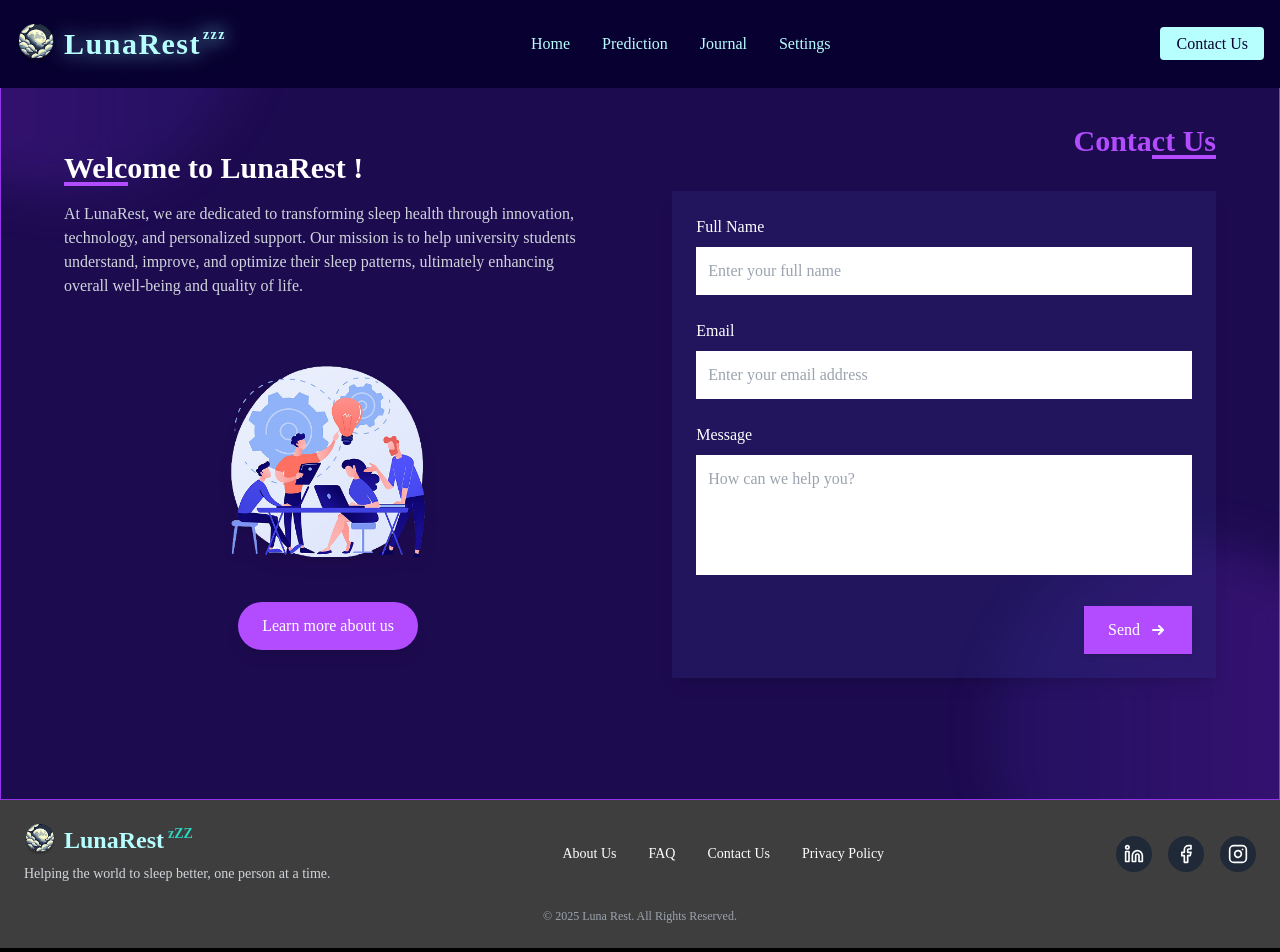
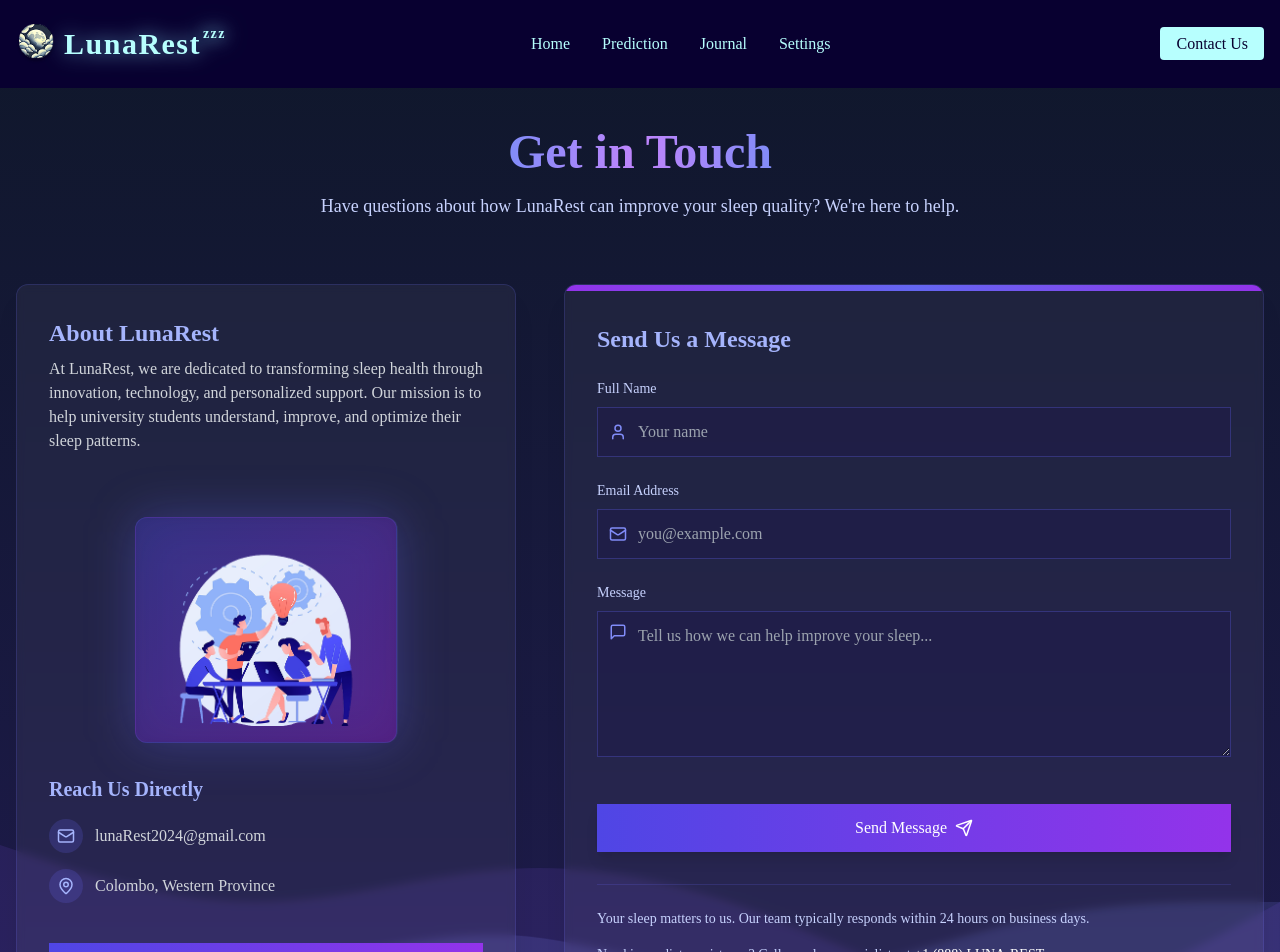
Before and after one commit to rusirasandul/LunaRest-, a React (Vite) app in the folder vite-project/: page /contact in a window 1280 px wide. Shown: the top 952 px of the page. Built offline with nearby package versions, Linux system fonts and the light colour scheme; a web font is replaced by a local one.

Commit message:
modify the complete contact page with ui

```diff
--- a/vite-project/src/pages/ContactPage.jsx
+++ b/vite-project/src/pages/ContactPage.jsx
@@ -1,104 +1,224 @@
 import { useNavigate } from "react-router-dom";
 import contact from "../assets/Contact.png";
+import { useState } from "react";
+import { Mail, MapPin, Send, User, MessageSquare } from 'lucide-react';
 
 const ContactPage = () => {
-    const navigate = useNavigate(); // Initialize navigate
+    const navigate = useNavigate();
+    const [formData, setFormData] = useState({
+        name: "",
+        email: "",
+        message: ""
+    });
+
+    const handleChange = (e) => {
+        setFormData({
+            ...formData,
+            [e.target.name]: e.target.value
+        });
+    };
+
+    const handleSubmit = (e) => {
+        e.preventDefault();
+        // Handle form submission logic here
+        console.log("Form submitted:", formData);
+        // Reset form
+        setFormData({ name: "", email: "", message: "" });
+    };
 
     return (
-        <div className="relative flex items-center justify-center min-h-screen p-4 overflow-hidden text-white border border-purple-600 md:p-6 bg-herobg2">
-            {/* Decorative Gradient Circles */}
-            <div className="absolute top-0 left-0 z-0 -translate-y-1/2 rounded-full w-96 h-96 bg-gradient-to-r from-purple-700/30 to-indigo-600/10 blur-xl -translate-x-1/3"></div>
+        <div className="min-h-screen overflow-x-hidden text-white bg-gradient-to-b from-slate-900 to-indigo-950">
+            {/* Hero Section with Animated Waves */}
+            <div className="relative overflow-hidden top-20">
+                {/* Animated wave background */}
+                <div className="absolute inset-0 z-0">
+                    <svg className="absolute bottom-0 left-0 w-full" viewBox="0 0 1440 320" xmlns="http://www.w3.org/2000/svg">
+                        <path
+                            fill="rgba(129, 140, 248, 0.2)"
+                            d="M0,192L48,197.3C96,203,192,213,288,202.7C384,192,480,160,576,165.3C672,171,768,213,864,213.3C960,213,1056,171,1152,149.3C1248,128,1344,128,1392,128L1440,128L1440,320L1392,320C1344,320,1248,320,1152,320C1056,320,960,320,864,320C768,320,672,320,576,320C480,320,384,320,288,320C192,320,96,320,48,320L0,320Z"
+                            className="animate-pulse"
+                        ></path>
+                    </svg>
+                    <svg className="absolute bottom-0 left-0 w-full" viewBox="0 0 1440 320" xmlns="http://www.w3.org/2000/svg">
+                        <path
+                            fill="rgba(139, 92, 246, 0.15)"
+                            d="M0,64L48,80C96,96,192,128,288,128C384,128,480,96,576,90.7C672,85,768,107,864,144C960,181,1056,235,1152,234.7C1248,235,1344,181,1392,154.7L1440,128L1440,320L1392,320C1344,320,1248,320,1152,320C1056,320,960,320,864,320C768,320,672,320,576,320C480,320,384,320,288,320C192,320,96,320,48,320L0,320Z"
+                            className="animate-pulse animation-delay-1000"
+                        ></path>
+                    </svg>
+                </div>
 
-            <div className="absolute bottom-0 right-0 z-0 rounded-full w-96 h-96 bg-gradient-to-l from-purple-700/30 to-indigo-600/10 blur-xl translate-y-1/3 translate-x-1/4"></div>
+                {/* Content */}
+                <div className="container relative z-10 px-4 py-12 mx-auto">
+                    {/* Main content container */}
+                    <div className="mx-auto max-w-7xl">
+                        {/* Page header */}
+                        <div className="mb-16 text-center">
+                            <h1 className="mb-4 text-4xl font-bold md:text-5xl">
+                                <span className="text-transparent bg-clip-text bg-gradient-to-r from-indigo-400 via-purple-400 to-indigo-400">
+                                    Get in Touch
+                                </span>
+                            </h1>
+                            <p className="max-w-2xl mx-auto text-lg text-indigo-200">
+                                Have questions about how LunaRest can improve your sleep quality? We're here to help.
+                            </p>
+                        </div>
 
-            {/* Main Content Section */}
-            <section className="container relative z-10 max-w-6xl py-8 mx-auto">
-                <div className="flex flex-col gap-8 md:flex-row md:items-center">
-                    {/* Left Column - About */}
-                    <div className="w-full md:w-1/2 md:pr-8">
-                        <h1 className="relative mb-4 text-2xl font-bold text-white md:text-3xl">
-                            Welcome to LunaRest !
-                            <span className="absolute bottom-0 left-0 w-16 h-1 mt-1 bg-h2"></span>
-                        </h1>
-                        <p className="mb-6 text-sm leading-relaxed text-gray-300 md:text-base">
+                        {/* Two column layout */}
+                        <div className="flex flex-col items-stretch gap-12 lg:flex-row">
+                            {/* Left column - About */}
+                            <div className="flex flex-col w-full lg:w-5/12">
+                                {/* Company info card */}
+                                <div className="h-full p-8 border shadow-xl bg-white/5 backdrop-blur-sm rounded-xl border-indigo-500/20">
+                                    <div className="flex flex-col h-full">
+                                        <div className="mb-8">
+                                            <h2 className="mb-2 text-2xl font-bold text-indigo-300">About LunaRest</h2>
+                                            <p className="text-gray-300">
                                                 At LunaRest, we are dedicated to transforming sleep health through innovation,
                                                 technology, and personalized support. Our mission is to help university students
-                            understand, improve, and optimize their sleep patterns, ultimately enhancing
-                            overall well-being and quality of life.
+                                                understand, improve, and optimize their sleep patterns.
                                             </p>
+                                        </div>
 
-                        <div className="flex justify-center mb-6 transition-transform duration-300 hover:scale-105">
-                            <div className="w-48 h-48 md:w-64 md:h-64 drop-shadow-lg">
+                                        {/* Company image with glow effect */}
+                                        <div className="relative mx-auto my-8 group">
+                                            <div className="absolute inset-0 transition-all duration-500 bg-indigo-500/30 rounded-xl blur-xl group-hover:bg-indigo-500/40"></div>
+                                            <div className="relative p-4 border bg-gradient-to-br from-indigo-900/80 to-purple-900/80 backdrop-blur-sm rounded-xl border-indigo-500/20">
                                                 <img
                                                     src={contact}
-                                    alt="Team collaboration"
-                                    className="object-contain w-full h-full"
+                                                    alt="LunaRest Team"
+                                                    className="object-contain mx-auto transition-all duration-300 rounded-lg max-h-48 group-hover:scale-105"
                                                 />
                                             </div>
                                         </div>
 
-                        <div className="flex justify-center">
+                                        {/* Contact info with icons */}
+                                        <div className="mt-auto space-y-4">
+                                            <h3 className="mb-4 text-xl font-semibold text-indigo-300">Reach Us Directly</h3>
+                                            <div className="flex items-center gap-3">
+                                                <div className="p-2 rounded-full bg-indigo-500/20">
+                                                    <Mail size={18} className="text-indigo-300" />
+                                                </div>
+                                                <span className="text-gray-300">lunaRest2024@gmail.com</span>
+                                            </div>
+                                            <div className="flex items-center gap-3">
+                                                <div className="p-2 rounded-full bg-indigo-500/20">
+                                                    <MapPin size={18} className="text-indigo-300" />
+                                                </div>
+                                                <span className="text-gray-300">Colombo, Western Province</span>
+                                            </div>
+
+                                            <div className="pt-6">
                                                 <button
-                                className="px-6 py-3 text-white transition duration-300 transform rounded-full shadow-lg bg-h2 hover:bg-purple-700 hover:shadow-xl hover:-translate-y-1"
-                                onClick={() => navigate("/about")} // Navigate to About page
+                                                    onClick={() => navigate("/about")}
+                                                    className="w-full py-3 font-medium text-white transition-all duration-300 rounded-lg bg-gradient-to-r from-indigo-600 to-purple-600 hover:shadow-lg hover:shadow-indigo-500/30 hover:-translate-y-1"
                                                 >
                                                     Learn more about us
                                                 </button>
                                             </div>
                                         </div>
+                                    </div>
+                                </div>
+                            </div>
 
-                    {/* Right Column - Contact Form */}
-                    <div className="w-full mt-12 md:mt-0 md:w-1/2 md:pl-4">
-                        <h2 className="relative inline-block mb-8 text-2xl font-bold text-center md:text-3xl text-h2 md:text-right md:float-right">
-                            Contact Us
-                            <span className="absolute bottom-0 right-0 w-16 h-1 mt-1 bg-h2"></span>
-                        </h2>
+                            {/* Right column - Contact Form */}
+                            <div className="w-full lg:w-7/12">
+                                <div className="overflow-hidden border shadow-xl bg-white/5 backdrop-blur-sm rounded-xl border-indigo-500/20">
+                                    {/* Form header gradient */}
+                                    <div className="h-1.5 bg-gradient-to-r from-purple-600 via-indigo-500 to-purple-600"></div>
 
-                        <div className="clear-both"></div>
+                                    <div className="p-8">
+                                        <h2 className="mb-6 text-2xl font-bold text-indigo-300">Send Us a Message</h2>
 
-                        <form className="p-6 space-y-6 rounded-lg shadow-lg bg-indigo-900/30 backdrop-blur-sm">
+                                        <form onSubmit={handleSubmit} className="space-y-6">
+                                            {/* Name field */}
                                             <div>
-                                <label className="block mb-2 font-medium">Full Name</label>
+                                                <label className="block mb-2 text-sm font-medium text-indigo-200">Full Name</label>
+                                                <div className="relative">
+                                                    <div className="absolute inset-y-0 left-0 flex items-center pl-3 pointer-events-none">
+                                                        <User size={18} className="text-indigo-400" />
+                                                    </div>
                                                     <input
                                                         type="text"
-                                    className="w-full p-3 text-black transition-all rounded-lg focus:outline-none focus:ring-2 focus:ring-h2"
-                                    placeholder="Enter your full name"
+                                                        name="name"
+                                                        value={formData.name}
+                                                        onChange={handleChange}
+                                                        className="w-full py-3 pl-10 text-white transition-all border rounded-lg bg-indigo-950/50 border-indigo-500/30 focus:ring-2 focus:ring-indigo-500 focus:border-transparent"
+                                                        placeholder="Your name"
+                                                        required
                                                     />
                                                 </div>
+                                            </div>
 
+
+                                            {/* Email field */}
                                             <div>
-                                <label className="block mb-2 font-medium">Email</label>
+                                                <label className="block mb-2 text-sm font-medium text-indigo-200">Email Address</label>
+                                                <div className="relative">
+                                                    <div className="absolute inset-y-0 left-0 flex items-center pl-3 pointer-events-none">
+                                                        <Mail size={18} className="text-indigo-400" />
+                                                    </div>
                                                     <input
                                                         type="email"
-                                    className="w-full p-3 text-black transition-all rounded-lg focus:outline-none focus:ring-2 focus:ring-h2"
-                                    placeholder="Enter your email address"
+                                                        name="email"
+                                                        value={formData.email}
+                                                        onChange={handleChange}
+                                                        className="w-full py-3 pl-10 text-white transition-all border rounded-lg bg-indigo-950/50 border-indigo-500/30 focus:ring-2 focus:ring-indigo-500 focus:border-transparent"
+                                                        placeholder="you@example.com"
+                                                        required
                                                     />
                                                 </div>
+                                            </div>
 
+
+                                            {/* Message field */}
                                             <div>
-                                <label className="block mb-2 font-medium">Message</label>
+                                                <label className="block mb-2 text-sm font-medium text-indigo-200">Message</label>
+                                                <div className="relative">
+                                                    <div className="absolute pointer-events-none top-3 left-3">
+                                                        <MessageSquare size={18} className="text-indigo-400" />
+                                                    </div>
                                                     <textarea
-                                    rows="4"
-                                    className="w-full p-3 text-black transition-all rounded-lg resize-none focus:outline-none focus:ring-2 focus:ring-h2"
-                                    placeholder="How can we help you?"
+                                                        name="message"
+                                                        value={formData.message}
+                                                        onChange={handleChange}
+                                                        rows="5"
+                                                        className="w-full py-3 pl-10 text-white transition-all border rounded-lg bg-indigo-950/50 border-indigo-500/30 focus:ring-2 focus:ring-indigo-500 focus:border-transparent"
+                                                        placeholder="Tell us how we can help improve your sleep..."
+                                                        required
                                                     ></textarea>
                                                 </div>
+                                            </div>
 
-                            <div className="flex justify-end">
+
+                                            {/* Submit button */}
+                                            <div className="pt-4">
                                                 <button
                                                     type="submit"
-                                    className="flex items-center px-6 py-3 text-white transition duration-300 transform rounded-lg shadow-md bg-h2 hover:bg-purple-700 hover:shadow-lg hover:-translate-y-1"
+                                                    className="flex items-center justify-center w-full gap-2 py-3 font-medium text-white transition-all duration-300 rounded-lg shadow-lg bg-gradient-to-r from-indigo-600 to-purple-600 hover:shadow-indigo-500/30 hover:-translate-y-1"
                                                 >
-                                    <span>Send</span>
-                                    <svg xmlns="http://www.w3.org/2000/svg" className="w-5 h-5 ml-2" viewBox="0 0 20 20" fill="currentColor">
-                                        <path fillRule="evenodd" d="M10.293 5.293a1 1 0 011.414 0l4 4a1 1 0 010 1.414l-4 4a1 1 0 01-1.414-1.414L12.586 11H5a1 1 0 110-2h7.586l-2.293-2.293a1 1 0 010-1.414z" clipRule="evenodd" />
-                                    </svg>
+                                                    <span>Send Message</span>
+                                                    <Send size={18} />
                                                 </button>
                                             </div>
                                         </form>
+
+                                        {/* Additional info */}
+                                        <div className="pt-6 mt-8 border-t border-indigo-500/20">
+                                            <p className="mb-4 text-sm text-indigo-200">
+                                                Your sleep matters to us. Our team typically responds within 24 hours on business days.
+                                            </p>
+                                            <p className="text-sm text-indigo-200">
+                                                Need immediate assistance? Call our sleep specialists at <span className="font-medium text-white">+1 (888) LUNA-REST</span>
+                                            </p>
                                         </div>
                                     </div>
-            </section>
+                                </div>
+                            </div>
+                        </div>
+                    </div>
+                </div>
+            </div>
         </div>
     );
 };
```
Lines whose indentation alone changed are shown as unchanged.
